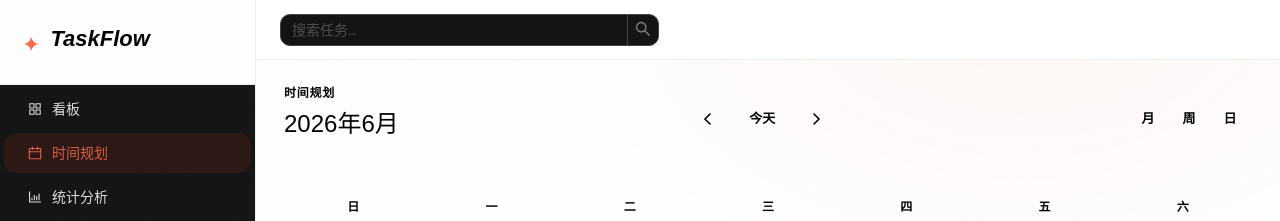
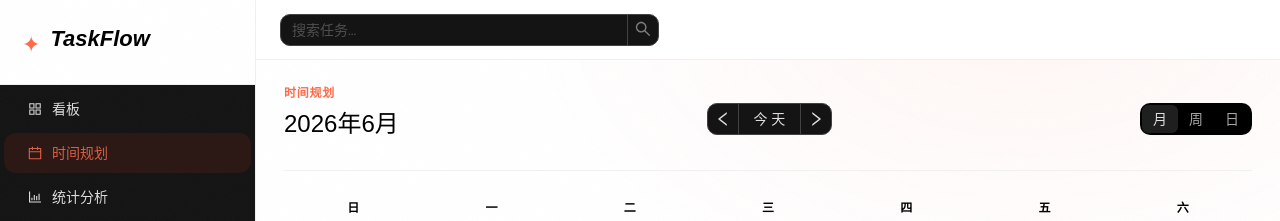
Before and after one commit to hzieeLin/workbench, a Vue app: page /#/ in a window 1280 px wide. Both pictures are taken after a click on the item "时间规划". Shown: the top 221 px of the page. Built offline with nearby package versions, Linux system fonts and the light colour scheme; no server answers.

Commit message:
feat: replace CalendarHeader with Ant Design Button.Group and Segmented

```diff
--- a/src/components/calendar/CalendarHeader.vue
+++ b/src/components/calendar/CalendarHeader.vue
@@ -5,41 +5,29 @@
       <h2>{{ title }}</h2>
     </div>
     <div class="header-center">
-      <button @click="$emit('prev')">
-        <svg width="16" height="16" viewBox="0 0 16 16" fill="none">
-          <path
-            d="M10 3l-5 5 5 5"
-            stroke="currentColor"
-            stroke-width="1.6"
-            stroke-linecap="round"
-          />
-        </svg>
-      </button>
-      <button class="btn-today" @click="$emit('today')">今天</button>
-      <button @click="$emit('next')">
-        <svg width="16" height="16" viewBox="0 0 16 16" fill="none">
-          <path d="M6 3l5 5-5 5" stroke="currentColor" stroke-width="1.6" stroke-linecap="round" />
-        </svg>
-      </button>
+      <a-button-group>
+        <a-button @click="$emit('prev')">
+          <template #icon><LeftOutlined /></template>
+        </a-button>
+        <a-button @click="$emit('today')">今天</a-button>
+        <a-button @click="$emit('next')">
+          <template #icon><RightOutlined /></template>
+        </a-button>
+      </a-button-group>
     </div>
     <div class="header-right">
-      <div class="view-toggle">
-        <button :class="{ active: viewMode === 'month' }" @click="$emit('change-view', 'month')">
-          月
-        </button>
-        <button :class="{ active: viewMode === 'week' }" @click="$emit('change-view', 'week')">
-          周
-        </button>
-        <button :class="{ active: viewMode === 'day' }" @click="$emit('change-view', 'day')">
-          日
-        </button>
-      </div>
+      <a-segmented
+        :value="viewMode"
+        :options="viewOptions"
+        @change="(val: string) => $emit('change-view', val)"
+      />
     </div>
   </div>
 </template>
 
 <script setup lang="ts">
 import { computed } from 'vue'
+import { LeftOutlined, RightOutlined } from '@ant-design/icons-vue'
 
 const props = defineProps<{
   currentDate: Date
@@ -67,6 +55,12 @@ const title = computed(() => {
   }
   return `${date.getFullYear()}年${date.getMonth() + 1}月${date.getDate()}日`
 })
+
+const viewOptions = [
+  { label: '月', value: 'month' },
+  { label: '周', value: 'week' },
+  { label: '日', value: 'day' },
+]
 </script>
 
 <style scoped>
@@ -77,12 +71,12 @@ const title = computed(() => {
   gap: 16px;
   padding: 0 0 16px;
   margin-bottom: 16px;
-  border-bottom: 1px solid var(--color-border);
+  border-bottom: 1px solid var(--ant-color-border, #f0f0f0);
 }
 
 .header-left .eyebrow {
   margin-bottom: 4px;
-  color: var(--color-accent);
+  color: var(--ant-color-primary, #FF6B4A);
   font-size: 12px;
   font-weight: 700;
   text-transform: uppercase;
@@ -91,73 +85,7 @@ const title = computed(() => {
 
 .header-left h2 {
   font-family: var(--font-display);
-  color: var(--color-text);
   font-size: 24px;
   font-weight: 500;
 }
-
-.header-center {
-  display: flex;
-  gap: 6px;
-  align-items: center;
-}
-
-.header-center button {
-  display: grid;
-  place-items: center;
-  min-width: 36px;
-  height: 36px;
-  padding: 0 12px;
-  border: 1px solid var(--color-border);
-  background: var(--color-surface);
-  border-radius: var(--radius-md);
-  cursor: pointer;
-  color: var(--color-text-tertiary);
-  font-weight: 600;
-  font-size: 13px;
-  transition: all 0.2s ease;
-}
-
-.header-center button:hover {
-  border-color: var(--color-border-hover);
-  color: var(--color-text-secondary);
-  background: var(--color-surface-hover);
-}
-
-.btn-today {
-  min-width: 56px !important;
-}
-
-.view-toggle {
-  display: flex;
-  gap: 3px;
-  padding: 3px;
-  border: 1px solid var(--color-border);
-  border-radius: var(--radius-md);
-  background: var(--color-surface);
-}
-
-.view-toggle button {
-  min-width: 38px;
-  height: 30px;
-  padding: 0 12px;
-  border: none;
-  background: transparent;
-  border-radius: var(--radius-sm);
-  cursor: pointer;
-  color: var(--color-text-tertiary);
-  font-weight: 600;
-  font-size: 13px;
-  transition: all 0.2s ease;
-}
-
-.view-toggle button.active {
-  background: var(--color-accent);
-  color: var(--color-text-inverse);
-}
-
-.view-toggle button:not(.active):hover {
-  color: var(--color-text-secondary);
-  background: var(--color-surface-hover);
-}
 </style>
```
